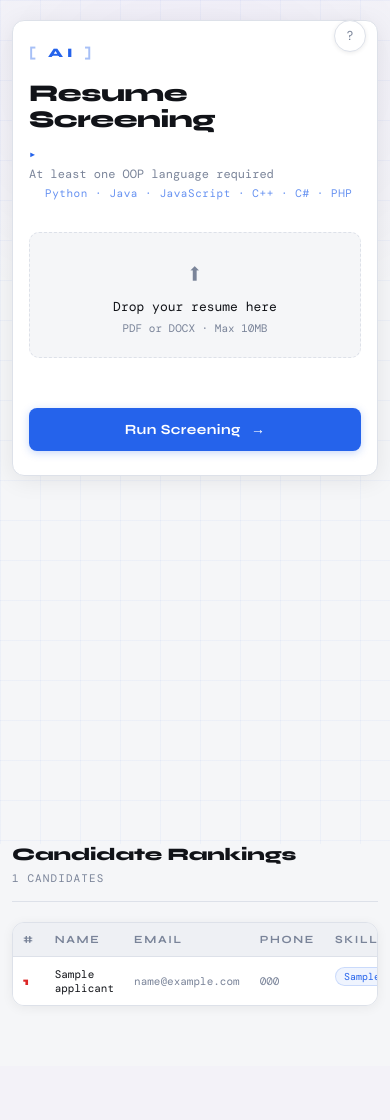
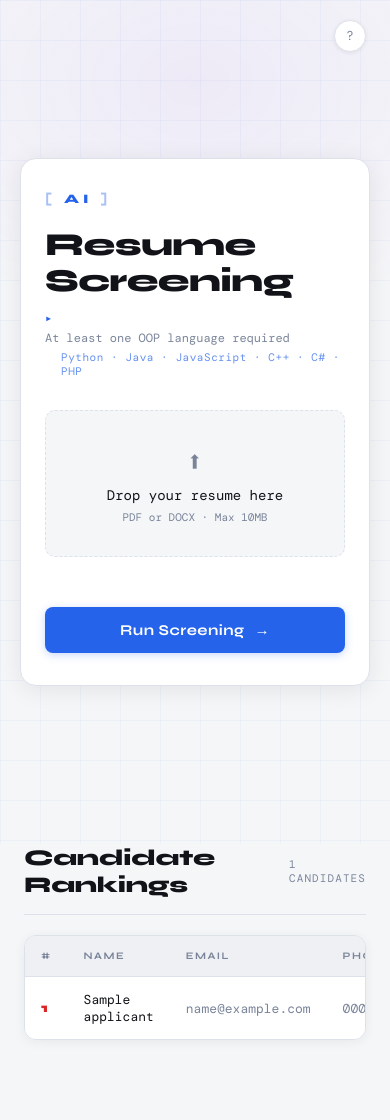
Before and after one commit to DinConcept/AI_Resume_Screening_System, a Flask app: page / in a window 390 px wide. Before the commit the page ends 1006 px from the top, so only its background shows below. Run offline with Flask 3, Linux system fonts and the light colour scheme; tables that the repository leaves empty hold one stand-in row (values such as "Sample post"); some web fonts are replaced.

Commit message:
undo responsiveness

```diff
--- a/AI_Resume_Screening_System/static/style.css
+++ b/AI_Resume_Screening_System/static/style.css
@@ -697,117 +697,21 @@ h1 {
 
 /* RESPONSIVE */
 @media (max-width: 540px) {
-  .container {
-    padding: 20px 12px;
-    align-items: flex-start;
+  .form-box {
+    padding: 32px 24px;
   }
-
-  .form-box {
-    padding: 24px 16px;
-    border-radius: 12px;
+  .result-box {
+    padding: 28px 20px;
   }
-
-  h1 {
-    font-size: 1.5rem;
-  }
-
-  .result-box {
-    padding: 20px 14px;
-    border-radius: 12px;
-  }
-
   .info-row {
     flex-direction: column;
     gap: 6px;
   }
-
   .info-val {
     text-align: left;
   }
-
   .skills-val {
     justify-content: flex-start;
-  }
-
-  .result-header {
-    flex-direction: column;
-    align-items: flex-start;
-    gap: 8px;
-  }
-
-  .score-ring-wrap {
-    width: 100px;
-    height: 100px;
-  }
-
-  .score-ring {
-    width: 100px;
-    height: 100px;
-  }
-
-  .score-num {
-    font-size: 24px;
-  }
-
-  .action-buttons {
-    flex-direction: column;
-    width: 100%;
-  }
-
-  .action-btn {
-    width: 100%;
-    justify-content: center;
-  }
-
-  .ranking-section {
-    padding: 0 12px 60px;
-  }
-
-  .ranking-header {
-    flex-direction: column;
-    align-items: flex-start;
-    gap: 6px;
-  }
-
-  .ranking-header h2 {
-    font-size: 1.1rem;
-  }
-
-  .ranking-table thead th,
-  .ranking-table tbody td {
-    padding: 10px 10px;
-    font-size: 11px;
-  }
-
-  .rank-skills {
-    max-width: 120px;
-  }
-
-  .help-tooltip {
-    width: 220px;
-    right: -10px;
-  }
-
-  .help-wrapper {
-    top: 12px;
-    right: 12px;
-  }
-
-  .file-drop-zone {
-    padding: 22px 12px;
-  }
-
-  .drop-label {
-    font-size: 13px;
-  }
-
-  .submit-btn {
-    font-size: 14px;
-    padding: 13px 18px;
-  }
-
-  .mini-bar-wrap {
-    width: 60px;
   }
 }
 
@@ -954,4 +858,5 @@ h1 {
       .help-note b {
         color: var(--accent);
         font-weight: 500;
+
       }
```
